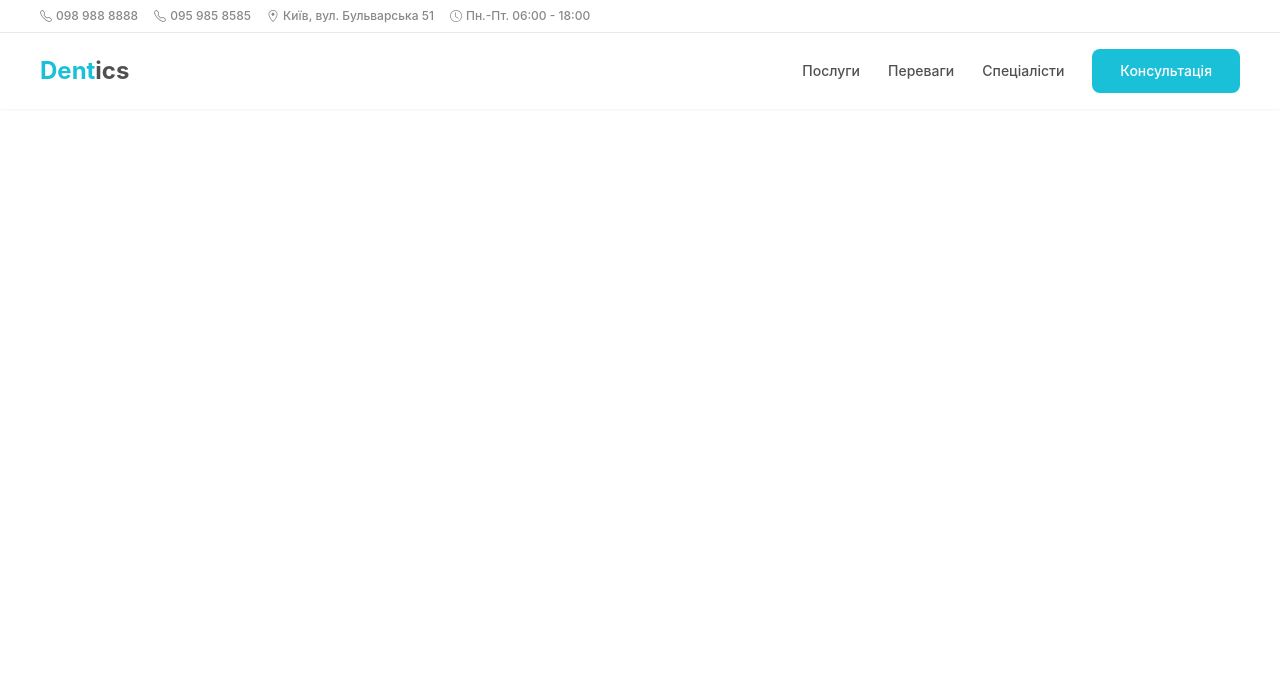
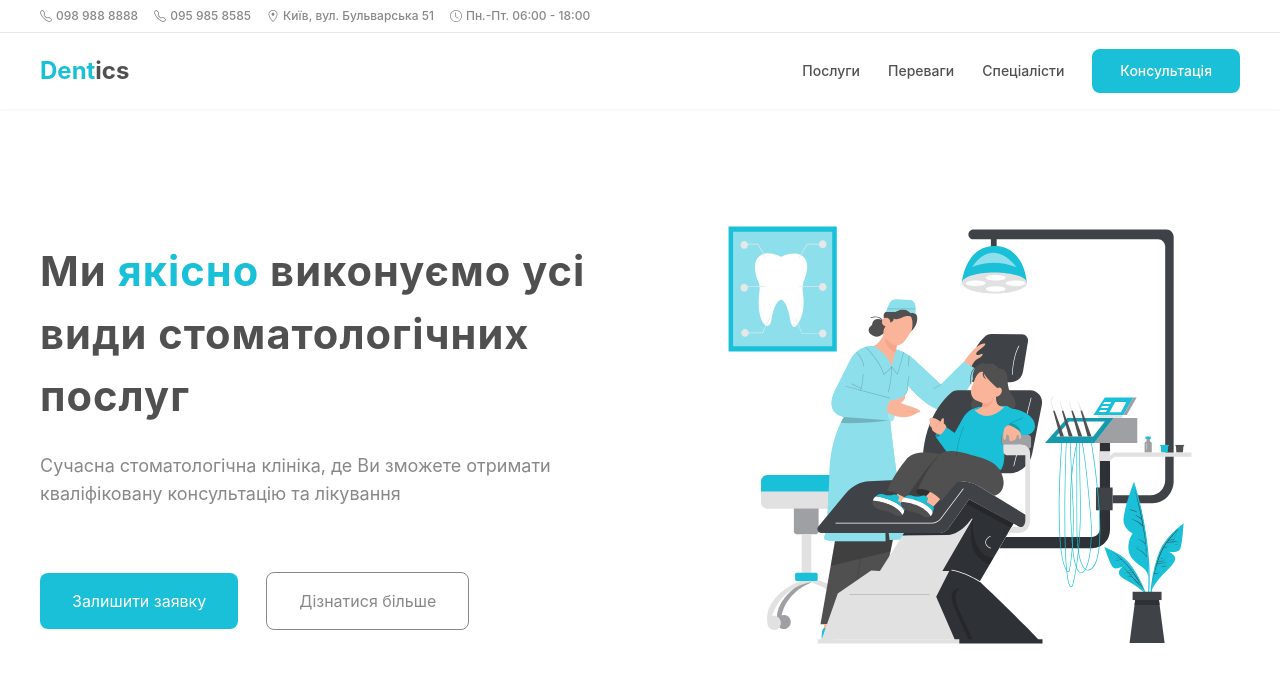
Before and after one commit to A606A/dentics-landing, a Next.js app: page / in a window 1280 px wide. Shown: the top 682 px of the page. Built offline with nearby package versions, Linux system fonts and the light colour scheme.

Commit message:
add hero

```diff
--- a/src/app/page.tsx
+++ b/src/app/page.tsx
@@ -1,9 +1,11 @@
 import Header from "@/components/Header";
+import Hero from "@/components/Hero";
 
 
 const Home = () => (
 	<>
 		<Header />
+		<Hero />
 	</>
 );
 
--- /dev/null
+++ b/src/components/FlexSection.tsx
@@ -0,0 +1,30 @@
+import twclsx from "../utils/twclsx";
+import { DetailedHTMLProps, HTMLAttributes } from "react";
+import Wrapper from "./Wrapper";
+
+interface IProps extends DetailedHTMLProps<HTMLAttributes<HTMLElement>, HTMLElement> {
+	children?: React.ReactNode;
+	sectionClassName?: string;
+	wrapperClassName?: string;
+	[x: string]: any;
+}
+
+const FlexSection = ({
+	children,
+	sectionClassName = "",
+	wrapperClassName = "",
+	...rest
+}: IProps) => (
+	<section className={twclsx("w-full py-24", sectionClassName)} {...rest}>
+		<Wrapper
+			className={twclsx(
+				"w-full flex justify-between items-center gap-20",
+				wrapperClassName
+			)}
+		>
+			{children}
+		</Wrapper>
+	</section>
+);
+
+export default FlexSection;
--- /dev/null
+++ b/src/components/Hero.tsx
@@ -0,0 +1,32 @@
+import FlexSection from "./FlexSection";
+import Image from "next/image";
+import heroImage from "../assets/hero.svg";
+import ButtonLink from "./ButtonLink";
+
+const Hero = () => (
+	<FlexSection>
+		<div className="flex-1">
+			<h1 className="text-[2.6rem] font-bold tracking-wide">
+				Ми <span className="text-accent">якісно</span> виконуємо усі види
+				стоматологічних послуг
+			</h1>
+			<p className="mt-6 text-lg text-secondary">
+				Сучасна стоматологічна клініка, де Ви зможете отримати кваліфіковану
+				консультацію та лікування
+			</p>
+            <div className="mt-16 flex items-center gap-7">
+                <ButtonLink href="#booking">
+                    Залишити заявку
+                </ButtonLink>
+                <ButtonLink href="#services" variant="secondary">
+                    Дізнатися більше
+                </ButtonLink>
+            </div>
+		</div>
+		<div className="flex-1">
+			<Image className="w-full" src={heroImage} alt="hero" />
+		</div>
+	</FlexSection>
+);
+
+export default Hero;
```
